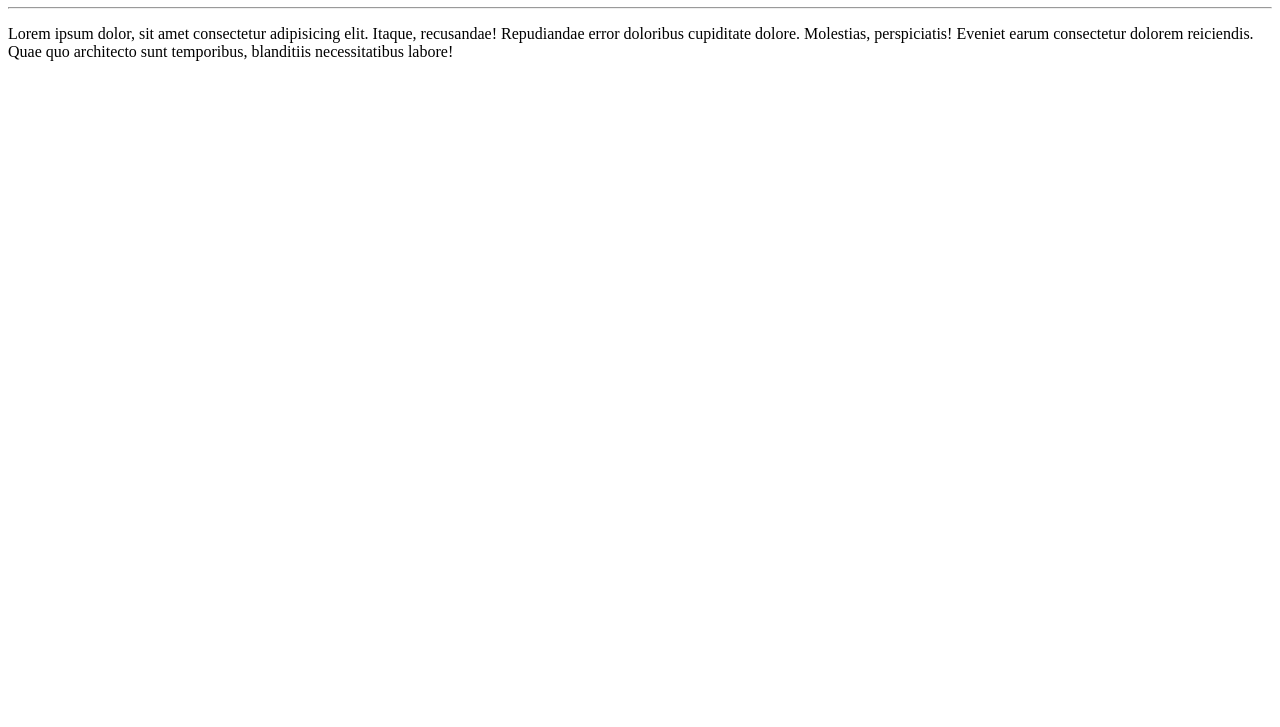
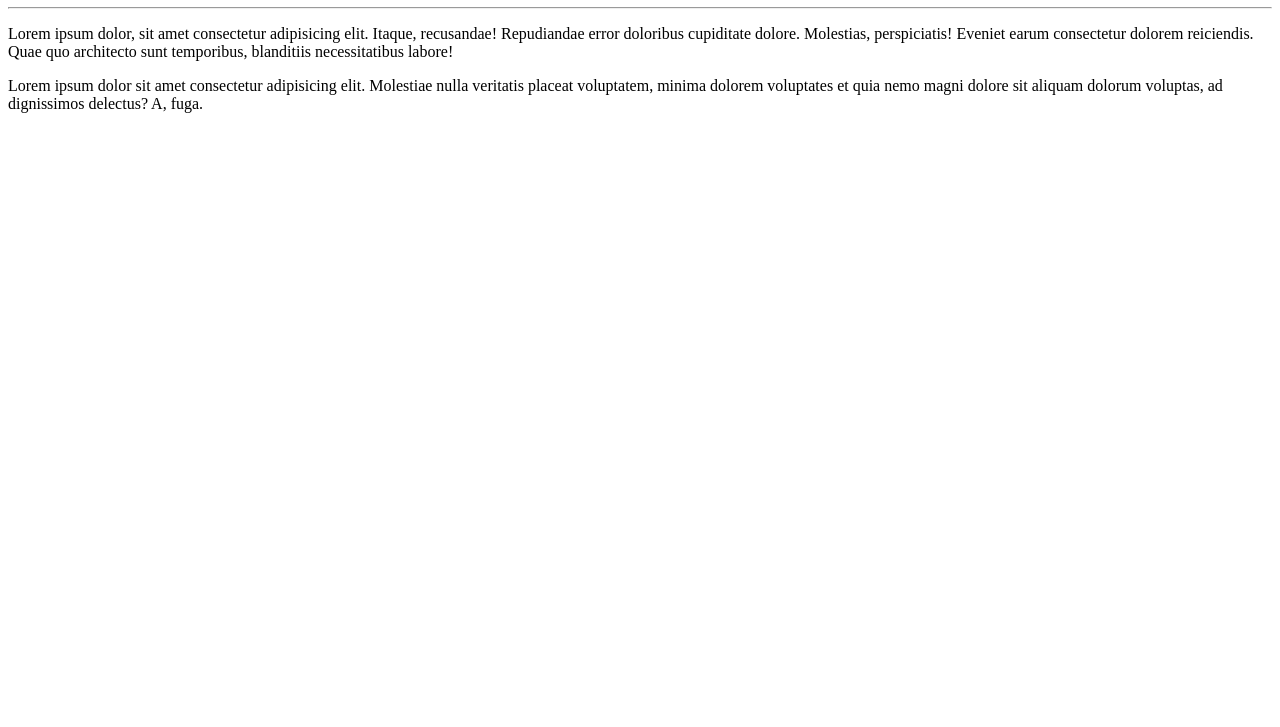
Before and after one commit to Vilmar-Freire/Aprendizado-tudo-de-bom, a plain HTML site: page site exemplo/index.html in a window 1280 px wide. Shown: the part 73-800 px from the top of the page. Drawn offline with Linux system fonts and the light colour scheme.

Commit message:
Coloquei mais um parágrafo

```diff
--- a/site exemplo/index.html
+++ b/site exemplo/index.html
@@ -13,5 +13,7 @@
 
     <p>Lorem ipsum dolor, sit amet consectetur adipisicing elit. Itaque, recusandae! Repudiandae error doloribus cupiditate dolore. Molestias, perspiciatis! Eveniet earum consectetur dolorem reiciendis. Quae quo architecto sunt temporibus, blanditiis necessitatibus labore!</p>
 
+    <p>Lorem ipsum dolor sit amet consectetur adipisicing elit. Molestiae nulla veritatis placeat voluptatem, minima dolorem voluptates et quia nemo magni dolore sit aliquam dolorum voluptas, ad dignissimos delectus? A, fuga.</p>
+
 </body>
 </html>
```
